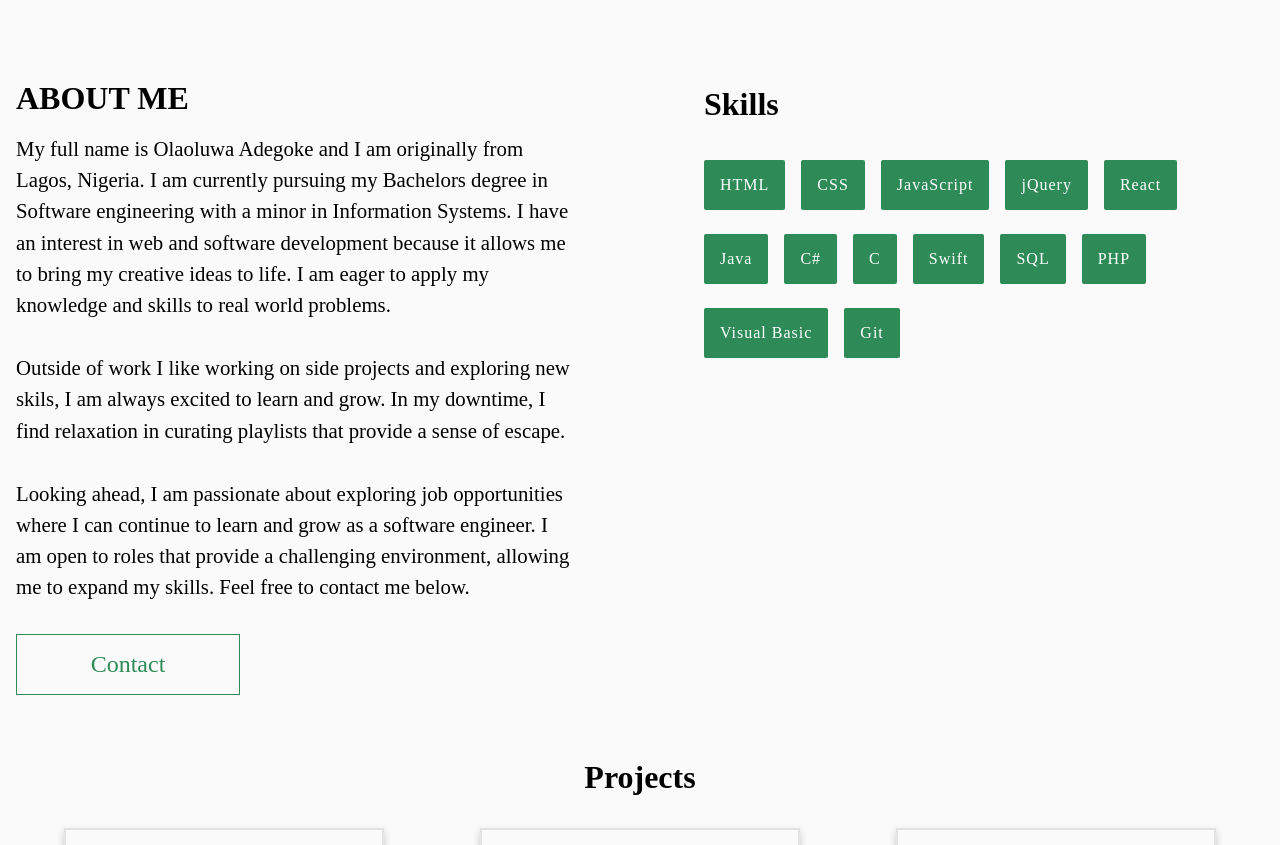
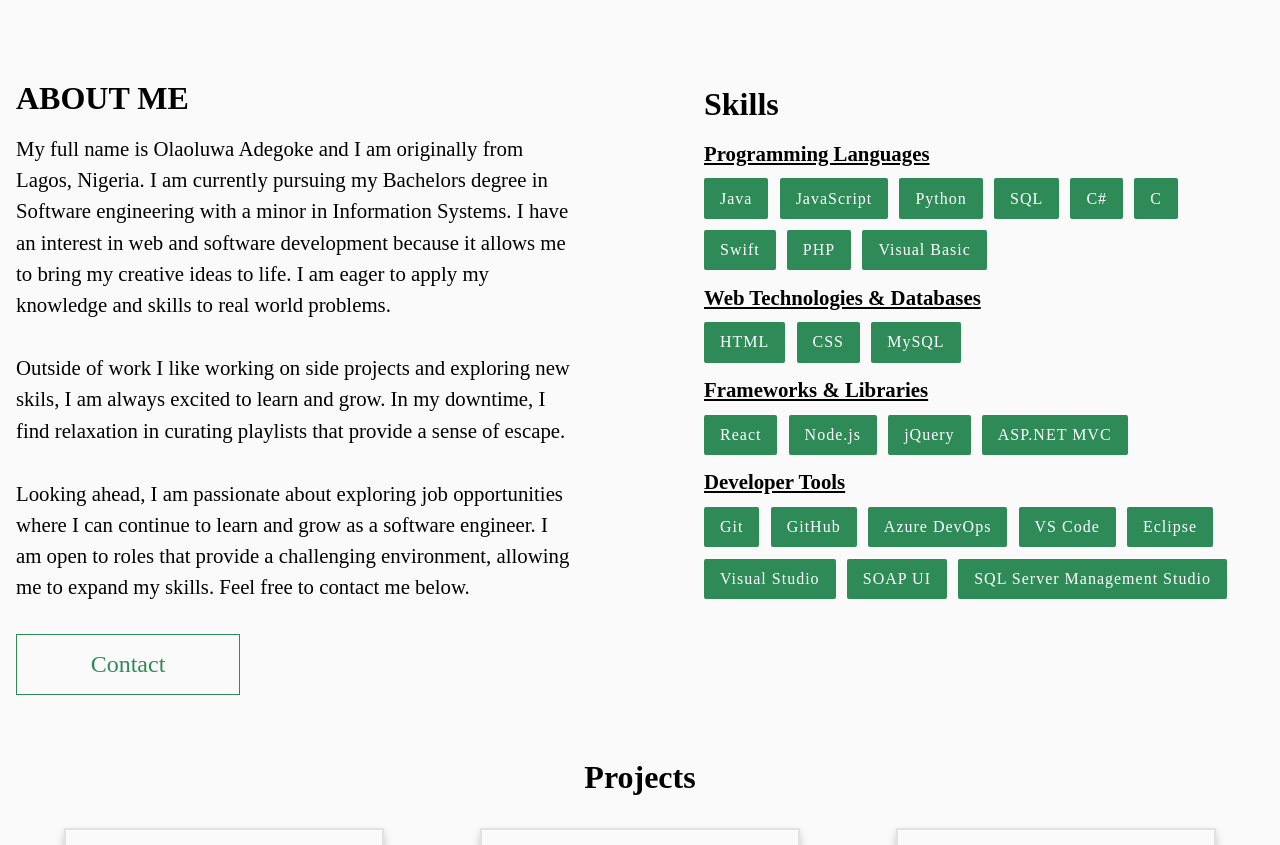
Before and after one commit to oadegokee/PersonalPortfolio, a React (Create React App) app in the folder personal-portfolio/: page / in a window 1280 px wide. Shown: the part 800-1645 px from the top of the page. Built offline with nearby package versions, Linux system fonts and the light colour scheme.

Commit message:
Updated photo and skills

```diff
--- a/personal-portfolio/src/components/About.js
+++ b/personal-portfolio/src/components/About.js
@@ -38,19 +38,47 @@ const About = () => {
                 <div className='about-skills'>
                     <h2 >Skills</h2>
                     <div className='skills'>
-                        <div>HTML</div>
-                        <div>CSS</div>
+                        <h3>Programming Languages</h3>
+                        <div className='skillsGroup'>
+                            <div>Java</div>
                             <div>JavaScript</div>
-                        <div>jQuery</div>
-                        <div>React</div>
-                        <div>Java</div>
+                            <div>Python</div>
+                            <div>SQL</div>
                             <div>C#</div>
                             <div>C</div>
                             <div>Swift</div>
-                        <div>SQL</div>
                             <div>PHP</div>
                             <div>Visual Basic</div>
+                        </div>
+
+                        <h3>Web Technologies & Databases</h3>
+                        <div className='skillsGroup'>
+                            <div>HTML</div>
+                            <div>CSS</div>
+                            <div>MySQL</div>
+                        </div>
+
+                        <h3>Frameworks & Libraries</h3>
+                        <div className='skillsGroup'>
+                            <div>React</div>
+                            <div>Node.js</div>
+                            <div>jQuery</div>
+                            <div>ASP.NET MVC</div>
+                        </div>
+
+                        <h3>Developer Tools</h3>
+                        <div className='skillsGroup'>
                             <div>Git</div>
+                            <div>GitHub</div>
+                            <div>Azure DevOps</div>
+                            <div>VS Code</div>
+                            <div>Eclipse</div>
+                            <div>Visual Studio</div>
+                            <div>SOAP UI</div>
+                            <div>SQL Server Management Studio</div>
+                        </div>
+
+
                     </div>
                 </div>
             </div>
--- a/personal-portfolio/src/components/Home.js
+++ b/personal-portfolio/src/components/Home.js
@@ -1,7 +1,7 @@
 import React from "react";
 import "../styles/Home.css";
 import "../index.css";
-import LuwaImg from "../assets/luwa-adegoke.png";
+import LuwaImg from "../assets/luwa-adegoke.jpg";
 import LuwaResume from "../assets/OlaoluwaAdegokeResume.pdf";
 import { contactLinks } from "../constants";
 
--- a/personal-portfolio/src/styles/About.css
+++ b/personal-portfolio/src/styles/About.css
@@ -52,20 +52,29 @@
 
   .about-skills h2 {
     font-size: 2rem;
-    margin-bottom: 2rem;
+    margin-bottom: 0.6rem;
     line-height: 1.5;
   }
 
-  .skills {
+  .about-skills h3 {
+    font-size: 1.3rem;
+    margin-bottom: 0.6rem;
+    line-height: 1.5;
+    text-decoration: underline;
+    color:  var(--body_color);
+  }
+
+
+  .skillsGroup {
     display: flex;
     flex-wrap: wrap;
   }
 
-  .skills div {
+  .skillsGroup div {
     letter-spacing: 1px;
-    padding: 1rem 1rem;
-    margin-right: 1em;
-    margin-bottom: 1.5rem;
+    padding: 0.7rem 1rem;
+    margin-right: 0.7em;
+    margin-bottom: 0.7rem;
     background: var(--skills-color);;
     color: var(--skills-text-color);;
     border-radius: 2px;
--- a/personal-portfolio/src/styles/Home.css
+++ b/personal-portfolio/src/styles/Home.css
@@ -85,7 +85,7 @@
   }
 
 .luwa-photo > img {
-    border-radius: 50%;
+    border-radius: 100%;
     margin-bottom: 4rem;
 }
 
```
Also changed, not shown: personal-portfolio/src/assets/luwa-adegoke.jpg (added). Lines whose indentation alone changed are shown as unchanged.
